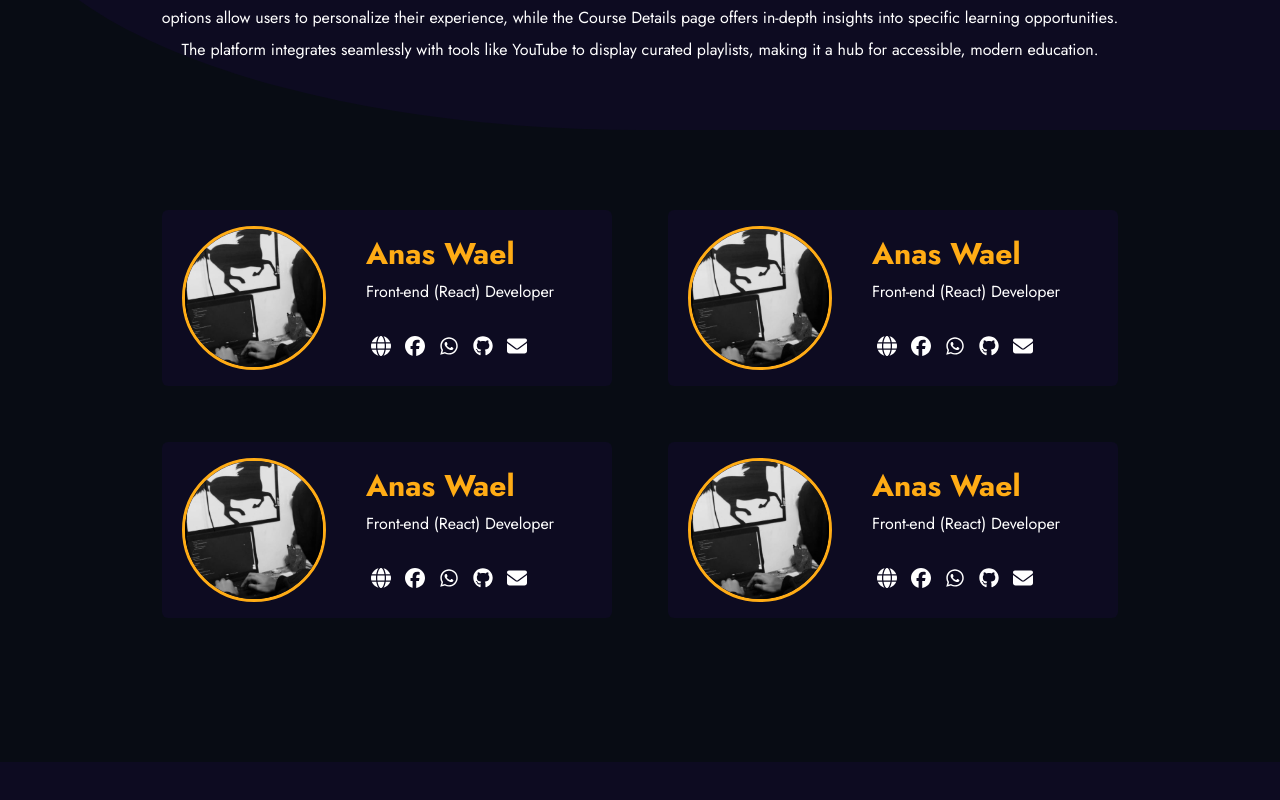
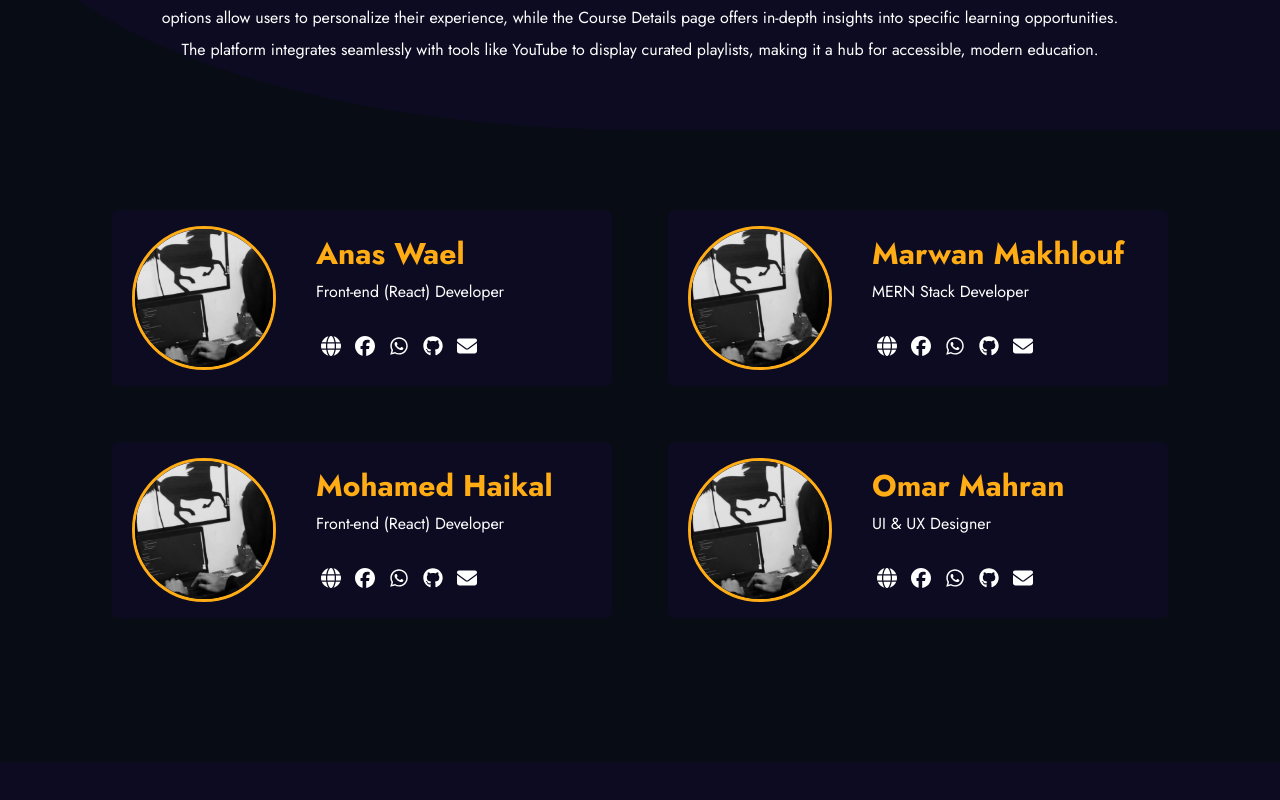
Before and after one commit to anaswail/Creative-AMO, a React (Create React App) app: page /AboutUs in a window 1280 px wide. Shown: the part 370-1170 px from the top of the page. Built offline with nearby package versions, Linux system fonts and the light colour scheme.

Commit message:
add profile page with (anas) be continued..

```diff
--- a/src/Components/AboutComponents/AboutUs.jsx
+++ b/src/Components/AboutComponents/AboutUs.jsx
@@ -28,7 +28,7 @@ const AboutUs = () => {
         </p>
       </div>
       <div className="members flex justify-center items-center flex-wrap mt-20 gap-14">
-        <div className="member w-[450px] h-44 bg-[#0d0b21] rounded-md flex items-center p-5">
+        <div className="member w-[500px] h-44 bg-[#0d0b21] rounded-md flex items-center p-5">
           <div className="image-content rounded-full overflow-hidden w-36 h-36 flex justify-center items-center border-solid border-[3px] border-[#ffac15]">
             <img
               src={Anas}
@@ -92,7 +92,7 @@ const AboutUs = () => {
             </div>
           </div>
         </div>
-        <div className="member w-[450px] h-44 bg-[#0d0b21] rounded-md flex items-center p-5 ">
+        <div className="member w-[500px] h-44 bg-[#0d0b21] rounded-md flex items-center p-5 ">
           <div className="image-content rounded-full overflow-hidden w-36 h-36 flex justify-center items-center border-solid border-[3px] border-[#ffac15]">
             <img
               src={Anas}
@@ -102,7 +102,75 @@ const AboutUs = () => {
           </div>
 
           <div className="text-context ml-10">
-            <h1 className="font-bold text-3xl text-[#ffac15]">Anas Wael</h1>
+            <h1 className="font-bold text-3xl text-[#ffac15]">
+              Marwan Makhlouf
+            </h1>
+            <h2 className="text-white text-base mb-8 mt-2">
+              MERN Stack Developer
+            </h2>
+            <div className="socialMedia flex gap-1 mt-2">
+              <a
+                href="https://anas-portofolio.vercel.app/"
+                target="_blank"
+                rel="noopener noreferrer"
+              >
+                <FontAwesomeIcon
+                  icon={faGlobe}
+                  className="text-white hover:text-[#ffac15] text-xl"
+                />
+              </a>
+              <a
+                href="https://www.facebook.com"
+                target="_blank"
+                rel="noopener noreferrer"
+              >
+                <FontAwesomeIcon
+                  icon={faFacebook}
+                  className="text-white hover:text-[#ffac15] text-xl"
+                />
+              </a>
+              <a
+                href="https://wa.me/yourphonenumber"
+                target="_blank"
+                rel="noopener noreferrer"
+              >
+                <FontAwesomeIcon
+                  icon={faWhatsapp}
+                  className="text-white hover:text-[#ffac15] text-xl"
+                />
+              </a>
+              <a
+                href="https://github.com/anaswail"
+                target="_blank"
+                rel="noopener noreferrer"
+              >
+                <FontAwesomeIcon
+                  icon={faGithub}
+                  className="text-white hover:text-[#ffac15] text-xl"
+                />
+              </a>
+              <a href="mailto:your-email@gmail.com">
+                <FontAwesomeIcon
+                  icon={faEnvelope}
+                  className="text-white hover:text-[#ffac15] text-xl"
+                />
+              </a>
+            </div>
+          </div>
+        </div>
+        <div className="member w-[500px] h-44 bg-[#0d0b21] rounded-md flex items-center p-5">
+          <div className="image-content rounded-full overflow-hidden w-36 h-36 flex justify-center items-center border-solid border-[3px] border-[#ffac15]">
+            <img
+              src={Anas}
+              alt="Circular Image"
+              className="w-full h-full object-cover"
+            />
+          </div>
+
+          <div className="text-context ml-10">
+            <h1 className="font-bold text-3xl text-[#ffac15]">
+              Mohamed Haikal
+            </h1>
             <h2 className="text-white text-base mb-8 mt-2">
               Front-end (React) Developer
             </h2>
@@ -156,7 +224,7 @@ const AboutUs = () => {
             </div>
           </div>
         </div>
-        <div className="member w-[450px] h-44 bg-[#0d0b21] rounded-md flex items-center p-5">
+        <div className="member w-[500px] h-44 bg-[#0d0b21] rounded-md flex items-center p-5">
           <div className="image-content rounded-full overflow-hidden w-36 h-36 flex justify-center items-center border-solid border-[3px] border-[#ffac15]">
             <img
               src={Anas}
@@ -166,74 +234,8 @@ const AboutUs = () => {
           </div>
 
           <div className="text-context ml-10">
-            <h1 className="font-bold text-3xl text-[#ffac15]">Anas Wael</h1>
-            <h2 className="text-white text-base mb-8 mt-2">
-              Front-end (React) Developer
-            </h2>
-            <div className="socialMedia flex gap-1 mt-2">
-              <a
-                href="https://anas-portofolio.vercel.app/"
-                target="_blank"
-                rel="noopener noreferrer"
-              >
-                <FontAwesomeIcon
-                  icon={faGlobe}
-                  className="text-white hover:text-[#ffac15] text-xl"
-                />
-              </a>
-              <a
-                href="https://www.facebook.com"
-                target="_blank"
-                rel="noopener noreferrer"
-              >
-                <FontAwesomeIcon
-                  icon={faFacebook}
-                  className="text-white hover:text-[#ffac15] text-xl"
-                />
-              </a>
-              <a
-                href="https://wa.me/yourphonenumber"
-                target="_blank"
-                rel="noopener noreferrer"
-              >
-                <FontAwesomeIcon
-                  icon={faWhatsapp}
-                  className="text-white hover:text-[#ffac15] text-xl"
-                />
-              </a>
-              <a
-                href="https://github.com/anaswail"
-                target="_blank"
-                rel="noopener noreferrer"
-              >
-                <FontAwesomeIcon
-                  icon={faGithub}
-                  className="text-white hover:text-[#ffac15] text-xl"
-                />
-              </a>
-              <a href="mailto:your-email@gmail.com">
-                <FontAwesomeIcon
-                  icon={faEnvelope}
-                  className="text-white hover:text-[#ffac15] text-xl"
-                />
-              </a>
-            </div>
-          </div>
-        </div>
-        <div className="member w-[450px] h-44 bg-[#0d0b21] rounded-md flex items-center p-5">
-          <div className="image-content rounded-full overflow-hidden w-36 h-36 flex justify-center items-center border-solid border-[3px] border-[#ffac15]">
-            <img
-              src={Anas}
-              alt="Circular Image"
-              className="w-full h-full object-cover"
-            />
-          </div>
-
-          <div className="text-context ml-10">
-            <h1 className="font-bold text-3xl text-[#ffac15]">Anas Wael</h1>
-            <h2 className="text-white text-base mb-8 mt-2">
-              Front-end (React) Developer
-            </h2>
+            <h1 className="font-bold text-3xl text-[#ffac15]">Omar Mahran</h1>
+            <h2 className="text-white text-base mb-8 mt-2">UI & UX Designer</h2>
             <div className="socialMedia flex gap-1 mt-2">
               <a
                 href="https://anas-portofolio.vercel.app/"
--- a/src/Components/MainComponents/Navbar.jsx
+++ b/src/Components/MainComponents/Navbar.jsx
@@ -1,5 +1,5 @@
 import React, { useEffect, useState } from "react";
-import { Link } from "react-router-dom";
+import { Link, useLocation } from "react-router-dom";
 import Logo from "../../images/Logo.webp";
 import { motion, useScroll, useMotionValueEvent } from "framer-motion";
 import { FontAwesomeIcon } from "@fortawesome/react-fontawesome";
@@ -21,6 +21,7 @@ const Navbar = ({ Mood }) => {
   const [hidden, setHidden] = useState(false);
   const [toggleMenu, setToggleMenu] = useState(false);
   const [loading, setLoading] = useState(false);
+  const location = useLocation();
 
   // handle nav hidden
   useMotionValueEvent(scrollY, "change", (latest) => {
@@ -50,6 +51,9 @@ const Navbar = ({ Mood }) => {
   };
   const { userData } = useContext(DataContext);
 
+  if (location.pathname == "/Prefile") {
+    return "";
+  }
   return (
     <motion.nav
       className="bg-[#0d0b21]  h-36 rounded-bl-full flex justify-around items-center fixed top-0 right-0 z-50 w-full "
@@ -126,9 +130,7 @@ const Navbar = ({ Mood }) => {
           <div className="image-container lg:flex justify-center transition-all items-center overflow-hidden w-10 h-10 rounded-full border group-hover:border-[#ffac15] ">
             <img src={profileImage} alt="profile image" />
           </div>
-          <h1 className="text-xl font-bold ">
-            {userData.fname} {userData.lname}
-          </h1>
+          <h1 className="text-xl font-bold ">Anas Wael</h1>
         </Link>
       ) : (
         <div className="profile max-lg:hidden">
```
Also changed, not shown: src/Components/PrefileComponents/Prefile.js (+162 -3 lines).
